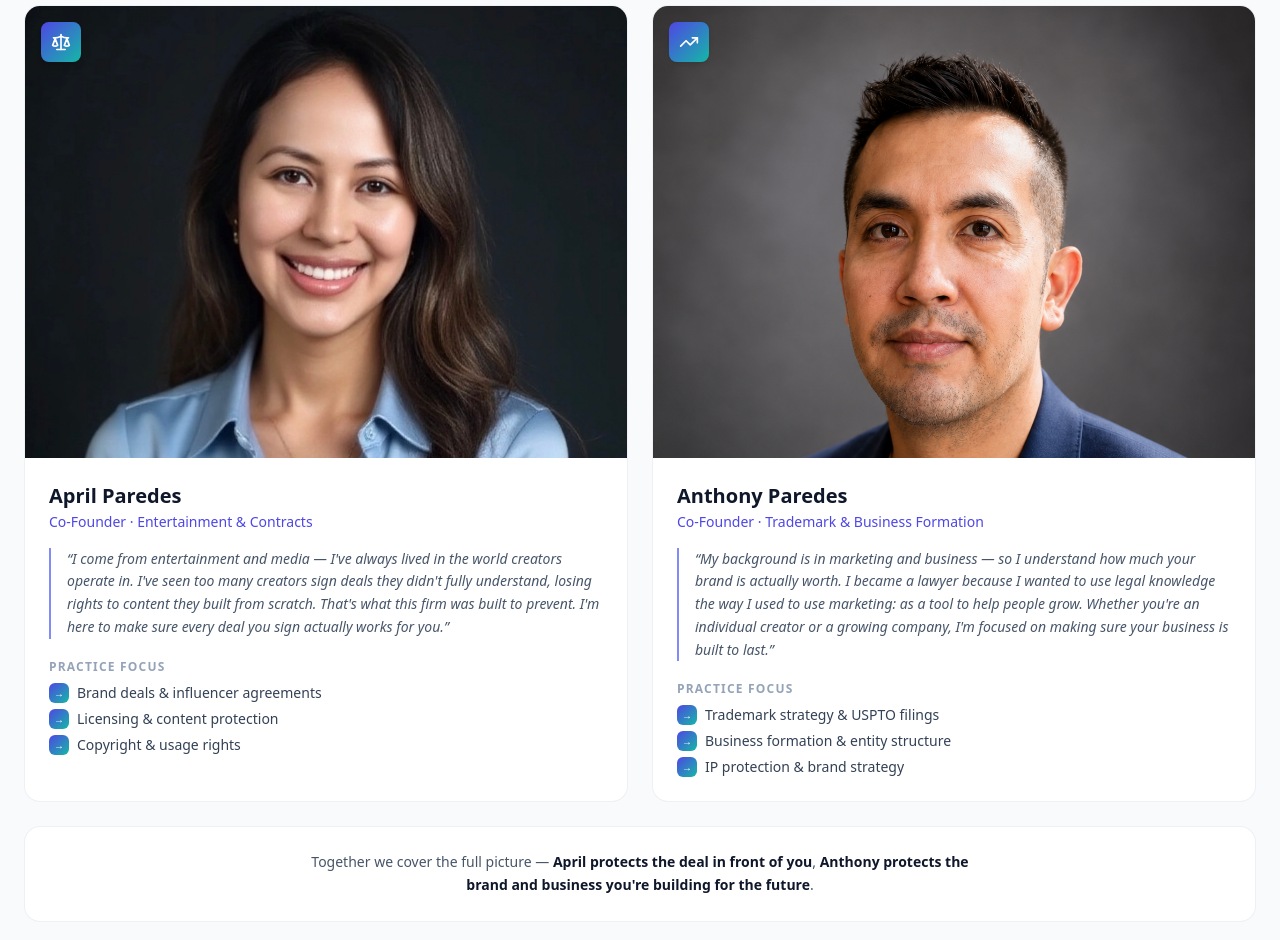
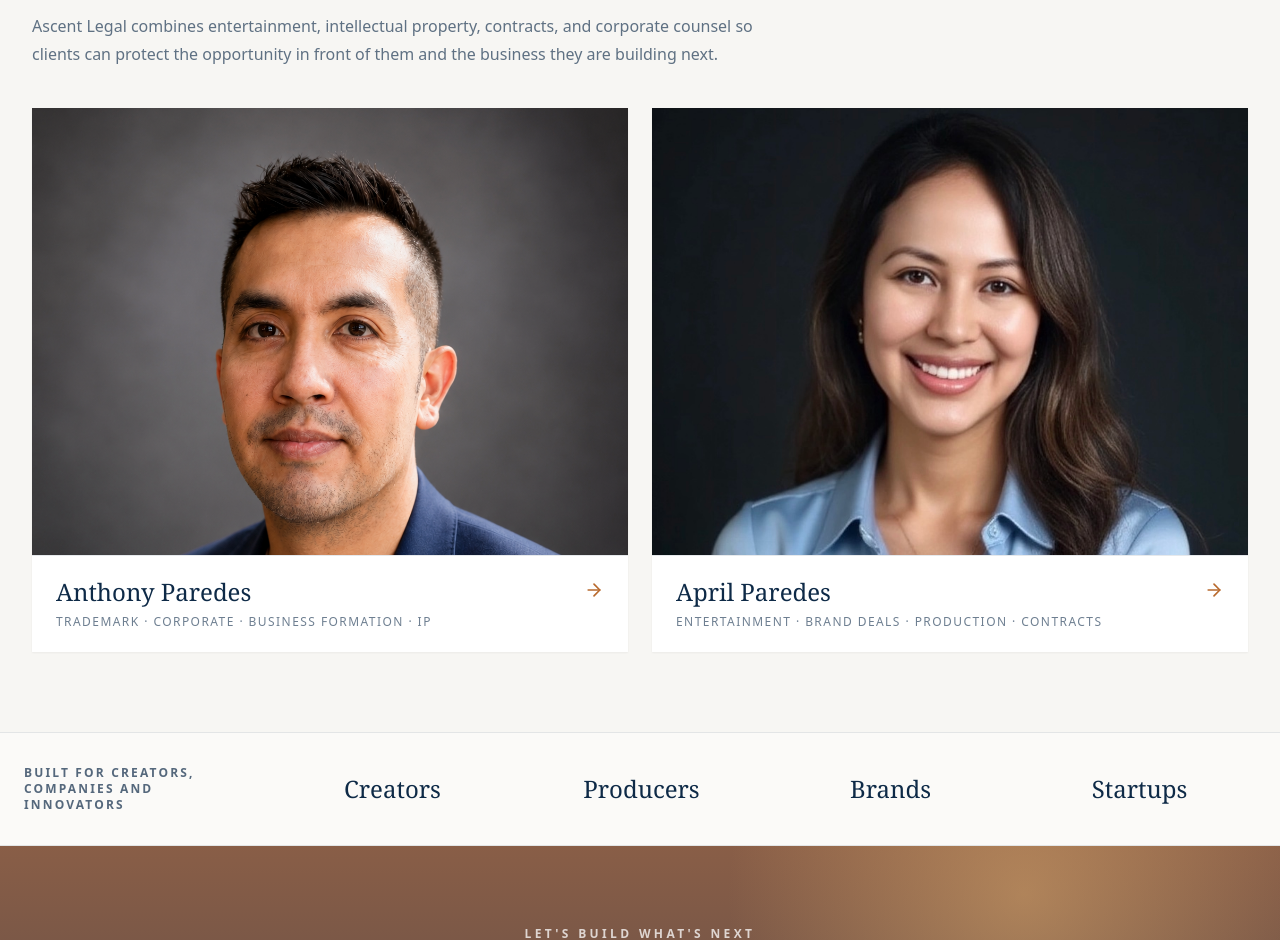
Before and after one commit to ajdreams17/Ascentlegal, a Next.js app: page / in a window 1280 px wide. Shown: the part 1754-2694 px from the top of the page. Built offline with nearby package versions, Linux system fonts and the light colour scheme.

Commit message:
Refine attorney section to match premium homepage

```diff
--- a/components/FounderSection.tsx
+++ b/components/FounderSection.tsx
@@ -1,132 +1,66 @@
-// components/FounderSection.tsx
-//
-// SETUP — 3 steps:
-// 1. Add photos to /public/images/april.jpg and /public/images/anthony.jpg
-// 2. Import in app/page.tsx:
-//      import FounderSection from "../components/FounderSection";
-// 3. Paste <FounderSection /> between the COMMON DEALS section and the CTA STRIP section
-
 import Image from "next/image";
-import { Scale, TrendingUp } from "lucide-react";
+import Link from "next/link";
+import { ArrowRight } from "lucide-react";
 
 const founders = [
   {
-    name: "April Paredes",
-    title: "Co-Founder · Entertainment & Contracts",
-    photo: "/attorneys/April_Paredes.jpg",
-    objectPosition: "top",
-    icon: Scale,
-    quote:
-      "I come from entertainment and media — I've always lived in the world creators operate in. I've seen too many creators sign deals they didn't fully understand, losing rights to content they built from scratch. That's what this firm was built to prevent. I'm here to make sure every deal you sign actually works for you.",
-    focus: [
-      "Brand deals & influencer agreements",
-      "Licensing & content protection",
-      "Copyright & usage rights",
-    ],
+    name: "Anthony Paredes",
+    title: "Trademark · Corporate · Business Formation · IP",
+    photo: "/attorneys/Anthony_Paredes.png",
+    href: "/attorneys/Anthony-Paredes",
+    objectPosition: "center 15%",
   },
   {
-    name: "Anthony Paredes",
-    title: "Co-Founder · Trademark & Business Formation",
-    photo: "/attorneys/Anthony_Paredes.png",
-    objectPosition: "center 15%",
-    icon: TrendingUp,
-    quote:
-      "My background is in marketing and business — so I understand how much your brand is actually worth. I became a lawyer because I wanted to use legal knowledge the way I used to use marketing: as a tool to help people grow. Whether you're an individual creator or a growing company, I'm focused on making sure your business is built to last.",
-    focus: [
-      "Trademark strategy & USPTO filings",
-      "Business formation & entity structure",
-      "IP protection & brand strategy",
-    ],
+    name: "April Paredes",
+    title: "Entertainment · Brand Deals · Production · Contracts",
+    photo: "/attorneys/April_Paredes.jpg",
+    href: "/attorneys/april-paredes",
+    objectPosition: "top",
   },
 ];
 
 export default function FounderSection() {
   return (
-    <section className="border-t border-slate-200/60 bg-slate-50">
-      <div className="mx-auto max-w-7xl px-6 py-20">
-
-        {/* Header */}
-        <div className="mb-10">
-          <h2 className="text-3xl md:text-4xl font-bold tracking-tight text-slate-900">
-            The team behind Ascent Legal
+    <section className="bg-[#f7f6f3]">
+      <div className="mx-auto max-w-7xl px-6 py-20 lg:px-8">
+        <div className="mb-10 max-w-3xl">
+          <p className="text-xs font-semibold uppercase tracking-[0.28em] text-[#b86a2e]">The attorneys</p>
+          <h2 className="mt-4 font-serif text-4xl leading-tight text-[#0e2a47] sm:text-5xl">
+            Two complementary practices. One business-minded approach.
           </h2>
-          <p className="mt-3 text-slate-600 max-w-2xl">
-            Two complementary practices, one shared mission — making sure your deals are right
-            and your business is built to last.
+          <p className="mt-5 text-base leading-7 text-[#0e2a47]/65">
+            Ascent Legal combines entertainment, intellectual property, contracts, and corporate counsel
+            so clients can protect the opportunity in front of them and the business they are building next.
           </p>
         </div>
 
-        {/* Founder cards */}
-        <div className="grid sm:grid-cols-2 gap-6 mb-6">
-          {founders.map(({ name, title, photo, objectPosition, icon: Icon, quote, focus }) => (
-            <div
-              key={name}
-              className="rounded-2xl border border-slate-200/60 bg-white overflow-hidden"
-            >
-              {/* Photo */}
-              <div className="relative w-full aspect-[4/3] bg-slate-100">
+        <div className="grid gap-6 md:grid-cols-2">
+          {founders.map(({ name, title, photo, href, objectPosition }) => (
+            <Link key={name} href={href} className="group overflow-hidden bg-white shadow-sm">
+              <div className="relative aspect-[4/3] overflow-hidden bg-[#dedbd6]">
                 <Image
                   src={photo}
-                  alt={`${name} — ${title}`}
+                  alt={name}
                   fill
-                  className="object-cover"
+                  className="object-cover transition duration-500 group-hover:scale-[1.02]"
                   style={{ objectPosition }}
                 />
-                {/* Icon badge — matches practice area card style */}
-                <div className="absolute top-4 left-4 h-10 w-10 rounded-lg bg-gradient-to-br from-indigo-600 to-teal-500 flex items-center justify-center shadow-md">
-                  <Icon className="h-5 w-5 text-white" aria-hidden="true" />
+                <div className="absolute inset-x-0 bottom-0 bg-gradient-to-t from-[#0e2a47]/55 to-transparent p-6 pt-16 text-white md:hidden">
+                  <h3 className="font-serif text-3xl">{name}</h3>
                 </div>
               </div>
-
-              {/* Content */}
-              <div className="p-6">
-                {/* Name + title */}
-                <div className="mb-4">
-                  <h3 className="text-xl font-bold text-slate-900">{name}</h3>
-                  <p className="text-sm font-medium text-indigo-600 mt-0.5">{title}</p>
-                </div>
-
-                {/* Quote */}
-                <blockquote className="border-l-2 border-indigo-400 pl-4 mb-5 text-sm text-slate-600 leading-relaxed italic">
-                  &ldquo;{quote}&rdquo;
-                </blockquote>
-
-                {/* Focus areas */}
-                <div>
-                  <p className="text-xs font-semibold uppercase tracking-widest text-slate-400 mb-2">
-                    Practice focus
-                  </p>
-                  <ul className="space-y-1.5">
-                    {focus.map((item) => (
-                      <li key={item} className="flex items-center gap-2 text-sm text-slate-700">
-                        <div className="h-5 w-5 rounded-md bg-gradient-to-br from-indigo-600 to-teal-500 flex items-center justify-center flex-shrink-0">
-                          <span className="text-white text-[10px] font-bold">→</span>
-                        </div>
-                        {item}
-                      </li>
-                    ))}
-                  </ul>
+              <div className="border-t border-[#0e2a47]/10 px-6 py-5">
+                <div className="flex items-start justify-between gap-4">
+                  <div>
+                    <h3 className="font-serif text-2xl text-[#0e2a47]">{name}</h3>
+                    <p className="mt-1 text-xs font-medium uppercase leading-5 tracking-[0.12em] text-[#0e2a47]/60">{title}</p>
+                  </div>
+                  <ArrowRight className="mt-1 h-5 w-5 flex-none text-[#b86a2e] transition group-hover:translate-x-1" />
                 </div>
               </div>
-            </div>
+            </Link>
           ))}
         </div>
-
-        {/* Closing banner — matches agency-friendly support box style */}
-        <div className="rounded-2xl border border-slate-200/60 bg-white p-6 text-center">
-          <p className="text-sm text-slate-600 max-w-2xl mx-auto leading-relaxed">
-            Together we cover the full picture —{" "}
-            <span className="font-semibold text-slate-900">
-              April protects the deal in front of you
-            </span>
-            ,{" "}
-            <span className="font-semibold text-slate-900">
-              Anthony protects the brand and business you&apos;re building for the future
-            </span>
-            .
-          </p>
-        </div>
-
       </div>
     </section>
   );
```
